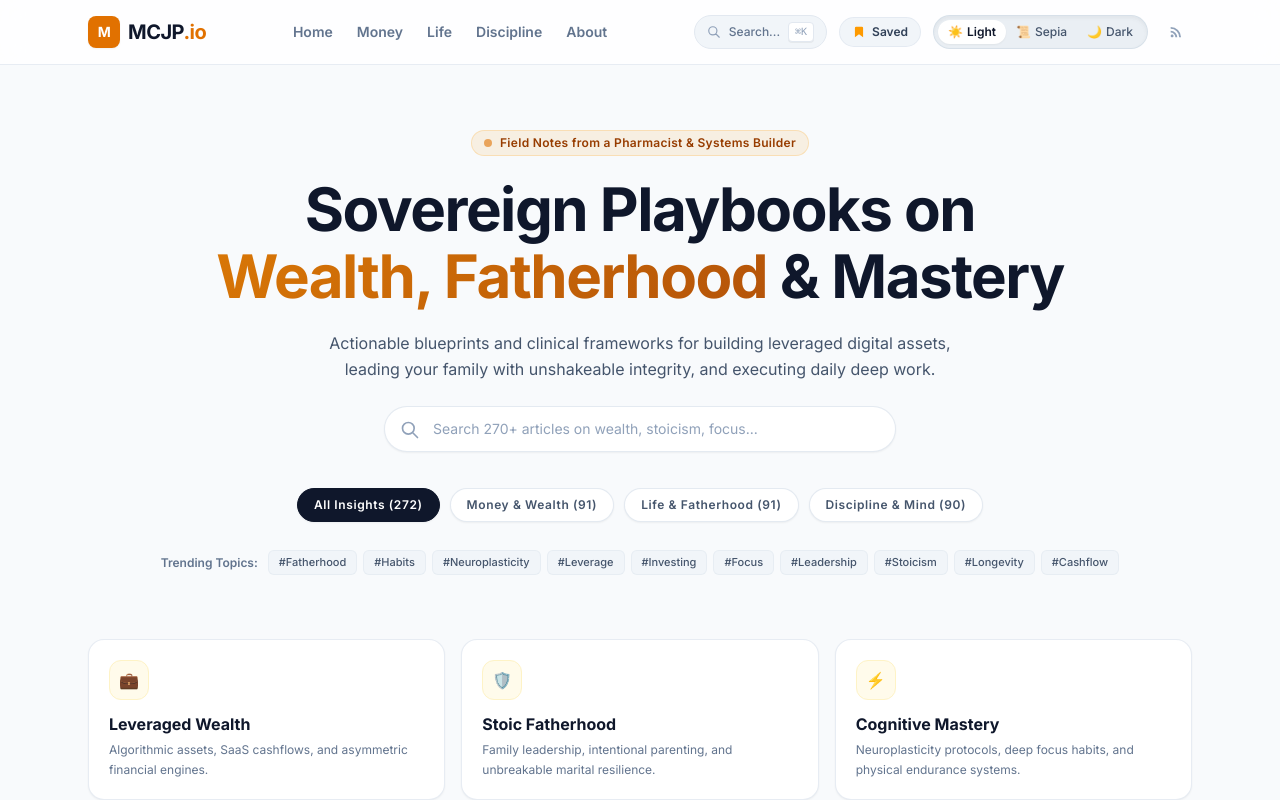
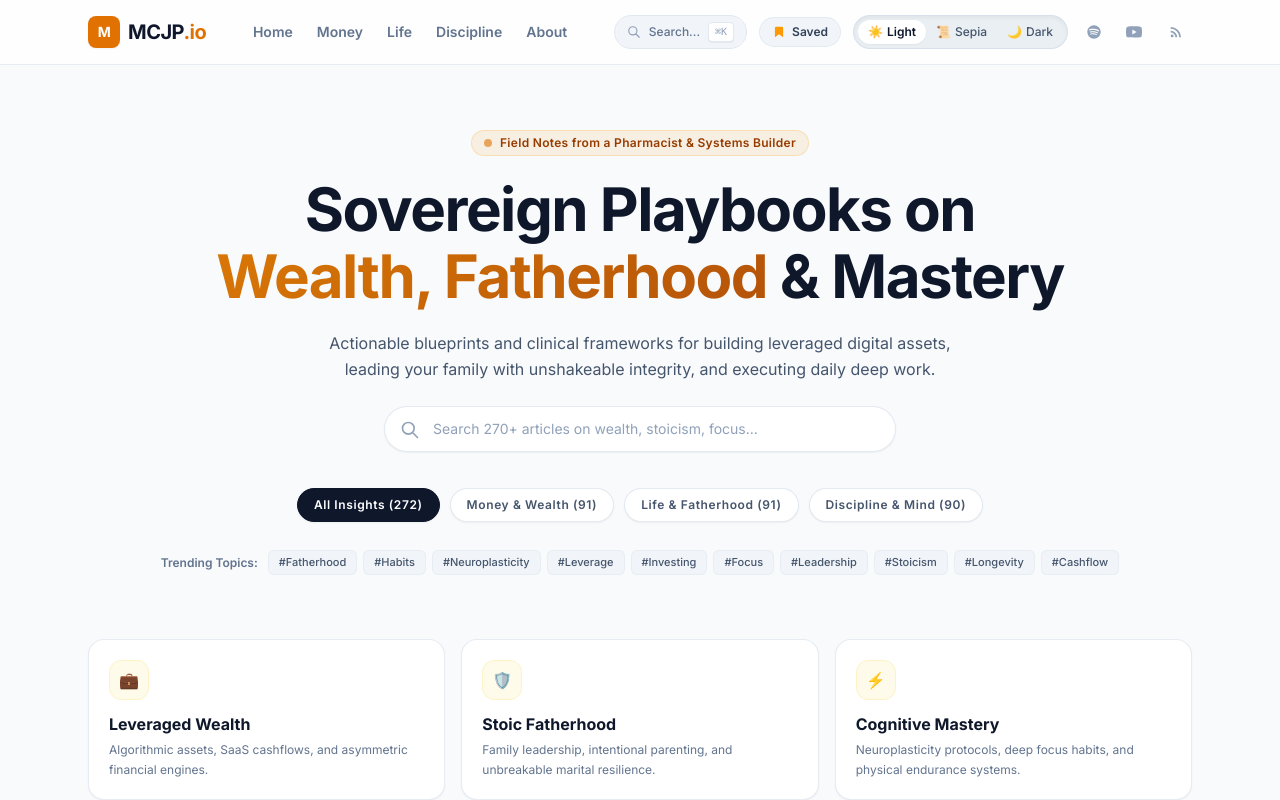
Before and after one commit to pharmotago/mcjp-io, a Next.js app: page / in a window 1280 px wide. Shown: the top 800 px of the page. Built offline with nearby package versions, Linux system fonts and the light colour scheme.

Commit message:
sync: BriskSchedules → mcjp-io [auto]

```diff
--- a/src/app/podcast.xml/route.ts
+++ b/src/app/podcast.xml/route.ts
@@ -43,10 +43,12 @@ export async function GET() {
   }
 
   const siteUrl = 'https://mcjp-blog.vercel.app';
-  const podcastTitle = 'The Sovereign Dispatch with Peter K.';
-  const podcastAuthor = 'Peter K. (Clinical Pharmacist & Systems Architect)';
-  const podcastDescription = 'Actionable blueprints on leveraged wealth creation, stoic fatherhood, and cognitive mastery in an age of exponential acceleration. Hosted by Peter K.';
+  const podcastTitle = 'The Better Signal';
+  const podcastAuthor = 'Peter K. (The Better Signal)';
+  const podcastDescription = 'The Better Signal: Actionable blueprints on leveraged wealth creation, stoic fatherhood, healthspan longevity, and cognitive mastery in an age of exponential acceleration. Hosted by Peter K.';
   const podcastCover = `${siteUrl}/og-image.png`;
+  const spotifyUrl = 'https://open.spotify.com/show/5aE6GrjxFmJoGD2QITKIV1';
+  const youtubeUrl = 'https://www.youtube.com/@TheBetterSignal';
 
   const itemsXml = episodes.map(ep => `
     <item>
--- a/src/components/Navbar.tsx
+++ b/src/components/Navbar.tsx
@@ -86,6 +86,32 @@ export default function Navbar() {
             {/* Reading Theme Switch */}
             <ReadingThemeSwitch />
 
+            {/* Spotify Show Link */}
+            <a
+              href="https://open.spotify.com/show/5aE6GrjxFmJoGD2QITKIV1"
+              target="_blank"
+              rel="noopener noreferrer"
+              className="p-1.5 text-slate-400 hover:text-emerald-500 transition-colors inline-flex items-center gap-1 text-xs font-semibold"
+              title="The Better Signal on Spotify"
+            >
+              <svg className="w-4 h-4" fill="currentColor" viewBox="0 0 24 24">
+                <path d="M12 2C6.477 2 2 6.477 2 12s4.477 10 10 10 10-4.477 10-10S17.523 2 12 2zm4.586 14.424a.625.625 0 0 1-.86.207c-2.355-1.44-5.32-1.766-8.812-.968a.625.625 0 0 1-.28-1.218c3.824-.874 7.106-.504 9.745 1.119a.625.625 0 0 1 .207.86zm1.226-2.727a.782.782 0 0 1-1.077.258c-2.696-1.657-6.806-2.136-9.995-1.168a.782.782 0 0 1-.468-1.492c3.64-1.106 8.188-.574 11.282 1.325a.782.782 0 0 1 .258 1.077zm.105-2.836C14.69 8.91 9.07 8.724 5.81 9.714a.938.938 0 1 1-.546-1.794c3.75-1.139 9.948-.922 13.784 1.355a.938.938 0 1 1-.94 1.624z" />
+              </svg>
+            </a>
+
+            {/* YouTube Channel Link */}
+            <a
+              href="https://www.youtube.com/@TheBetterSignal"
+              target="_blank"
+              rel="noopener noreferrer"
+              className="p-1.5 text-slate-400 hover:text-red-500 transition-colors inline-flex items-center gap-1 text-xs font-semibold"
+              title="@TheBetterSignal on YouTube"
+            >
+              <svg className="w-4 h-4" fill="currentColor" viewBox="0 0 24 24">
+                <path d="M23.498 6.186a3.016 3.016 0 0 0-2.122-2.136C19.505 3.545 12 3.545 12 3.545s-7.505 0-9.377.505A3.017 3.017 0 0 0 .502 6.186C0 8.07 0 12 0 12s0 3.93.502 5.814a3.016 3.016 0 0 0 2.122 2.136c1.871.505 9.376.505 9.376.505s7.505 0 9.377-.505a3.015 3.015 0 0 0 2.122-2.136C24 15.93 24 12 24 12s0-3.93-.502-5.814zM9.545 15.568V8.432L15.818 12l-6.273 3.568z" />
+              </svg>
+            </a>
+
             {/* RSS Link */}
             <a
               href="/rss.xml"
```
